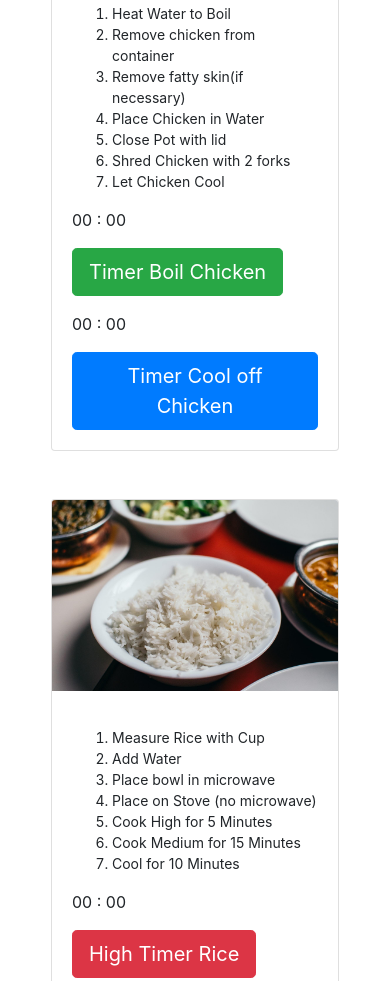
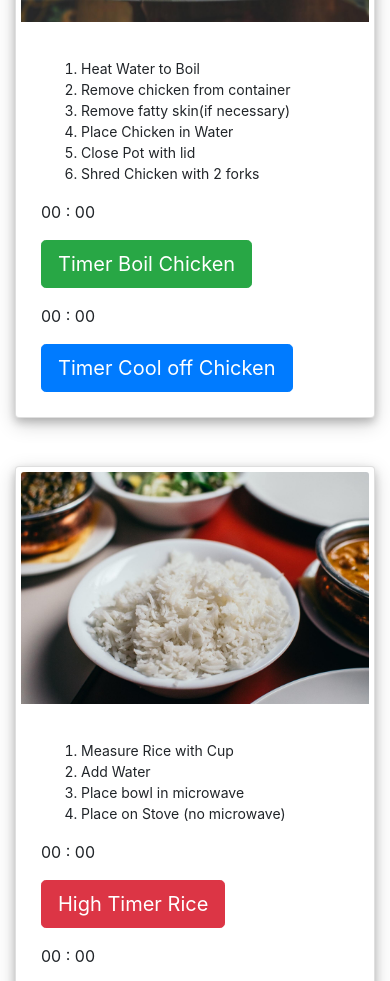
Before and after one commit to michaeldilulo/Chicken-And-Rice-Timer, a plain HTML site: page index.html in a window 390 px wide. Shown: the part 391-1372 px from the top of the page. Drawn offline with nearby package versions, Linux system fonts and the light colour scheme.

Commit message:
layout, box sha,ow padding, width, mobile response

```diff
--- a/index.html
+++ b/index.html
@@ -53,7 +53,6 @@
                                 <li>Place Chicken in Water</li>
                                 <li>Close Pot with lid</li>
                                 <li>Shred Chicken with 2 forks</li>
-                                <li>Let Chicken Cool</li>
                             </ol>
                             </p>
                             <p class="mt-3 mb-3">00 : 00</p>
@@ -73,9 +72,6 @@
                                 <li>Add Water</li>
                                 <li>Place bowl in microwave</li>
                                 <li>Place on Stove (no microwave)</li>
-                                <li>Cook High for 5 Minutes</li>
-                                <li>Cook Medium for 15 Minutes</li>
-                                <li>Cool for 10 Minutes</li>
                             </ol>
                             </p>
                             <p class="mt-3 mb-3">00 : 00</p>
--- a/styles.css
+++ b/styles.css
@@ -3,7 +3,9 @@
 }
 
 .card {
-    max-width: 18rem;
+    max-width: 24rem;
+    box-shadow: 0 4px 8px 0 rgba(0, 0, 0, 0.2), 0 6px 20px 0 rgba(0, 0, 0, 0.19);
+    padding: 5px;
 }
 
 li {
```
